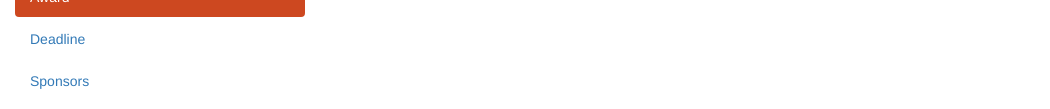
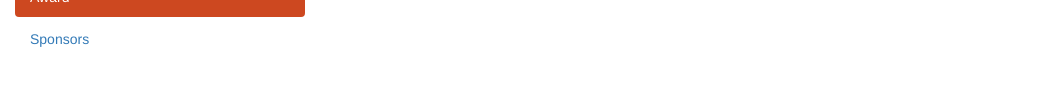
Before and after one commit to unityinit/unityinit.github.io, a website: page award.html in a window 1280 px wide. Shown: the part 212-321 px from the top of the page, without its empty margins (0-1050 px from the left). Drawn offline with nearby package versions, Linux system fonts and the light colour scheme.

Commit message:
Update award.html

```diff
--- a/award.html
+++ b/award.html
@@ -67,7 +67,6 @@
 					<li><a href="goal.html">Goal</a></li>
 					<li><a href="requirements.html">Requirements</a></li>
 					<li class="active"><a href="award.html">Award</a></li>
-					<li><a href="deadline.html">Deadline</a></li>
 					<li><a href="Sponsors.html">Sponsors</a></li>
 				</ul>
 			</div>
@@ -83,7 +82,6 @@
 					<li><a href="goal.html">Goal</a></li>
 					<li><a href="requirements.html">Requirements</a></li>
 					<li class="active"><a href="award.html">Award</a></li>
-					<li><a href="deadline.html">Deadline</a></li>
 					<li><a href="Sponsors.html">Sponsors</a></li>
 				</ul><br>
 			</div>
```
